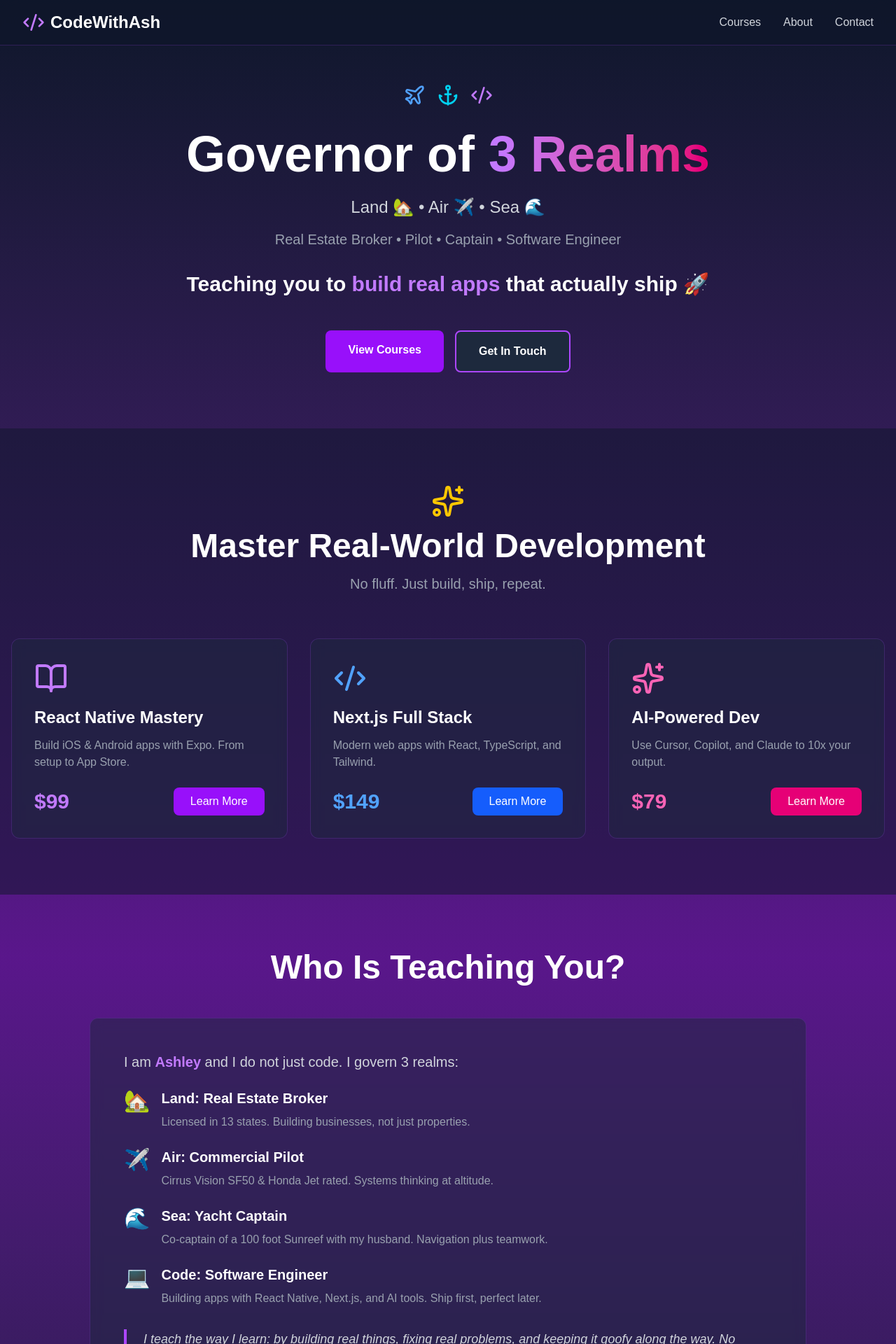
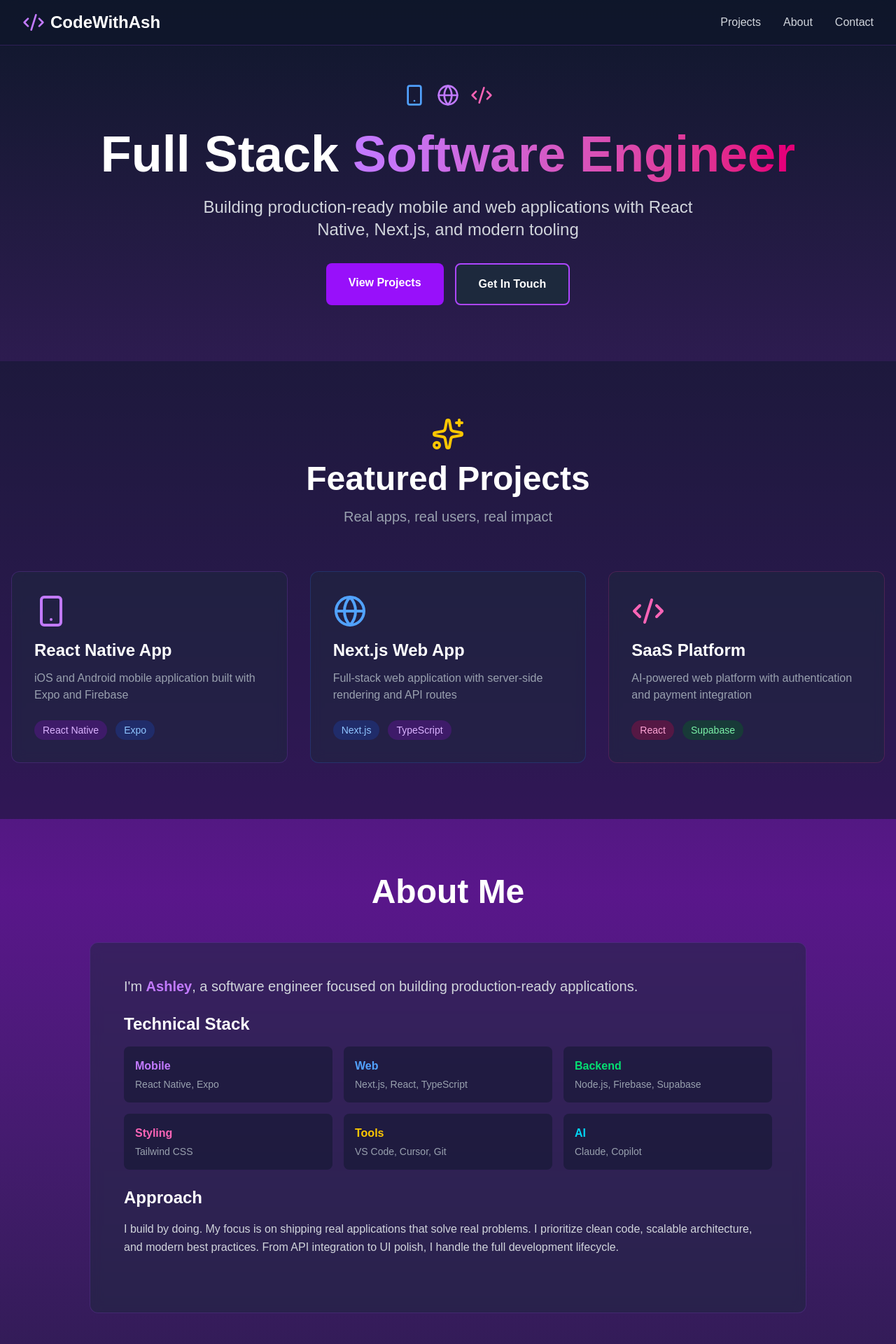
Before and after one commit to codewithash-dev/codewithash, a Next.js app: page / in a window 1280 px wide. Shown: the top 1920 px of the page at 70% size. Built offline with nearby package versions, Linux system fonts and the light colour scheme.

Commit message:
Update to professional dev portfolio

```diff
--- a/app/page.tsx
+++ b/app/page.tsx
@@ -1,5 +1,5 @@
 import Link from 'next/link'
-import { Code2, Plane, Anchor, BookOpen, Sparkles, Mail } from 'lucide-react'
+import { Code2, Smartphone, Globe, Sparkles, Mail, Github, Linkedin } from 'lucide-react'
 
 export default function Home() {
   return (
@@ -12,7 +12,7 @@ export default function Home() {
               <span className="text-2xl font-bold text-white">CodeWithAsh</span>
             </div>
             <div className="hidden md:flex gap-8">
-              <Link href="#courses" className="text-gray-300 hover:text-purple-400 transition">Courses</Link>
+              <Link href="#projects" className="text-gray-300 hover:text-purple-400 transition">Projects</Link>
               <Link href="#about" className="text-gray-300 hover:text-purple-400 transition">About</Link>
               <Link href="#contact" className="text-gray-300 hover:text-purple-400 transition">Contact</Link>
             </div>
@@ -23,30 +23,22 @@ export default function Home() {
       <section className="pt-32 pb-20 px-4">
         <div className="max-w-7xl mx-auto text-center">
           <div className="flex justify-center gap-4 mb-6">
-            <Plane className="w-8 h-8 text-blue-400 animate-bounce" />
-            <Anchor className="w-8 h-8 text-cyan-400 animate-bounce" />
-            <Code2 className="w-8 h-8 text-purple-400 animate-bounce" />
+            <Smartphone className="w-8 h-8 text-blue-400 animate-bounce" />
+            <Globe className="w-8 h-8 text-purple-400 animate-bounce delay-100" />
+            <Code2 className="w-8 h-8 text-pink-400 animate-bounce delay-200" />
           </div>
 
           <h1 className="text-5xl md:text-7xl font-bold text-white mb-6">
-            Governor of <span className="text-transparent bg-clip-text bg-gradient-to-r from-purple-400 to-pink-600">3 Realms</span>
+            Full Stack <span className="text-transparent bg-clip-text bg-gradient-to-r from-purple-400 to-pink-600">Software Engineer</span>
           </h1>
 
-          <p className="text-xl md:text-2xl text-gray-300 mb-4">
-            Land 🏡 • Air ✈️ • Sea 🌊
-          </p>
-
-          <p className="text-lg md:text-xl text-gray-400 mb-8 max-w-3xl mx-auto">
-            Real Estate Broker • Pilot • Captain • Software Engineer
-          </p>
-
-          <p className="text-2xl md:text-3xl font-semibold text-white mb-12">
-            Teaching you to <span className="text-purple-400">build real apps</span> that actually ship 🚀
+          <p className="text-xl md:text-2xl text-gray-300 mb-8 max-w-3xl mx-auto">
+            Building production-ready mobile and web applications with React Native, Next.js, and modern tooling
           </p>
 
           <div className="flex flex-col sm:flex-row gap-4 justify-center">
-            <Link href="#courses" className="px-8 py-4 bg-purple-600 hover:bg-purple-700 text-white font-semibold rounded-lg transition transform hover:scale-105">
-              View Courses
+            <Link href="#projects" className="px-8 py-4 bg-purple-600 hover:bg-purple-700 text-white font-semibold rounded-lg transition transform hover:scale-105">
+              View Projects
             </Link>
             <Link href="#contact" className="px-8 py-4 bg-slate-800 hover:bg-slate-700 text-white font-semibold rounded-lg border-2 border-purple-500 transition transform hover:scale-105">
               Get In Touch
@@ -55,42 +47,42 @@ export default function Home() {
         </div>
       </section>
 
-      <section id="courses" className="py-20 px-4 bg-slate-900/50">
+      <section id="projects" className="py-20 px-4 bg-slate-900/50">
         <div className="max-w-7xl mx-auto">
           <div className="text-center mb-16">
             <Sparkles className="w-12 h-12 text-yellow-400 mx-auto mb-4" />
-            <h2 className="text-4xl md:text-5xl font-bold text-white mb-4">Master Real-World Development</h2>
-            <p className="text-xl text-gray-400">No fluff. Just build, ship, repeat.</p>
+            <h2 className="text-4xl md:text-5xl font-bold text-white mb-4">Featured Projects</h2>
+            <p className="text-xl text-gray-400">Real apps, real users, real impact</p>
           </div>
 
           <div className="grid md:grid-cols-2 lg:grid-cols-3 gap-8">
             <div className="bg-slate-800/50 backdrop-blur-sm border border-purple-500/20 rounded-xl p-8 hover:border-purple-500/50 transition transform hover:scale-105">
-              <BookOpen className="w-12 h-12 text-purple-400 mb-4" />
-              <h3 className="text-2xl font-bold text-white mb-3">React Native Mastery</h3>
-              <p className="text-gray-400 mb-6">Build iOS & Android apps with Expo. From setup to App Store.</p>
-              <div className="flex items-center justify-between">
-                <span className="text-3xl font-bold text-purple-400">$99</span>
-                <button className="px-6 py-2 bg-purple-600 hover:bg-purple-700 text-white rounded-lg transition">Learn More</button>
+              <Smartphone className="w-12 h-12 text-purple-400 mb-4" />
+              <h3 className="text-2xl font-bold text-white mb-3">React Native App</h3>
+              <p className="text-gray-400 mb-6">iOS and Android mobile application built with Expo and Firebase</p>
+              <div className="flex gap-3">
+                <span className="px-3 py-1 bg-purple-900/50 text-purple-300 text-sm rounded-full">React Native</span>
+                <span className="px-3 py-1 bg-blue-900/50 text-blue-300 text-sm rounded-full">Expo</span>
               </div>
             </div>
 
-            <div className="bg-slate-800/50 backdrop-blur-sm border border-purple-500/20 rounded-xl p-8 hover:border-purple-500/50 transition transform hover:scale-105">
-              <Code2 className="w-12 h-12 text-blue-400 mb-4" />
-              <h3 className="text-2xl font-bold text-white mb-3">Next.js Full Stack</h3>
-              <p className="text-gray-400 mb-6">Modern web apps with React, TypeScript, and Tailwind.</p>
-              <div className="flex items-center justify-between">
-                <span className="text-3xl font-bold text-blue-400">$149</span>
-                <button className="px-6 py-2 bg-blue-600 hover:bg-blue-700 text-white rounded-lg transition">Learn More</button>
+            <div className="bg-slate-800/50 backdrop-blur-sm border border-blue-500/20 rounded-xl p-8 hover:border-blue-500/50 transition transform hover:scale-105">
+              <Globe className="w-12 h-12 text-blue-400 mb-4" />
+              <h3 className="text-2xl font-bold text-white mb-3">Next.js Web App</h3>
+              <p className="text-gray-400 mb-6">Full-stack web application with server-side rendering and API routes</p>
+              <div className="flex gap-3">
+                <span className="px-3 py-1 bg-blue-900/50 text-blue-300 text-sm rounded-full">Next.js</span>
+                <span className="px-3 py-1 bg-purple-900/50 text-purple-300 text-sm rounded-full">TypeScript</span>
               </div>
             </div>
 
-            <div className="bg-slate-800/50 backdrop-blur-sm border border-purple-500/20 rounded-xl p-8 hover:border-purple-500/50 transition transform hover:scale-105">
-              <Sparkles className="w-12 h-12 text-pink-400 mb-4" />
-              <h3 className="text-2xl font-bold text-white mb-3">AI-Powered Dev</h3>
-              <p className="text-gray-400 mb-6">Use Cursor, Copilot, and Claude to 10x your output.</p>
-              <div className="flex items-center justify-between">
-                <span className="text-3xl font-bold text-pink-400">$79</span>
-                <button className="px-6 py-2 bg-pink-600 hover:bg-pink-700 text-white rounded-lg transition">Learn More</button>
+            <div className="bg-slate-800/50 backdrop-blur-sm border border-pink-500/20 rounded-xl p-8 hover:border-pink-500/50 transition transform hover:scale-105">
+              <Code2 className="w-12 h-12 text-pink-400 mb-4" />
+              <h3 className="text-2xl font-bold text-white mb-3">SaaS Platform</h3>
+              <p className="text-gray-400 mb-6">AI-powered web platform with authentication and payment integration</p>
+              <div className="flex gap-3">
+                <span className="px-3 py-1 bg-pink-900/50 text-pink-300 text-sm rounded-full">React</span>
+                <span className="px-3 py-1 bg-green-900/50 text-green-300 text-sm rounded-full">Supabase</span>
               </div>
             </div>
           </div>
@@ -99,50 +91,53 @@ export default function Home() {
 
       <section id="about" className="py-20 px-4">
         <div className="max-w-5xl mx-auto">
-          <h2 className="text-4xl md:text-5xl font-bold text-white text-center mb-12">Who Is Teaching You?</h2>
+          <h2 className="text-4xl md:text-5xl font-bold text-white text-center mb-12">About Me</h2>
 
           <div className="bg-slate-800/50 backdrop-blur-sm border border-purple-500/20 rounded-xl p-8 md:p-12">
             <p className="text-xl text-gray-300 mb-6">
-              I am <span className="text-purple-400 font-bold">Ashley</span> and I do not just code. I govern 3 realms:
+              I'm <span className="text-purple-400 font-bold">Ashley</span>, a software engineer focused on building production-ready applications.
             </p>
 
             <div className="space-y-6 mb-8">
-              <div className="flex gap-4">
-                <span className="text-3xl">🏡</span>
               <div>
-                  <h3 className="text-xl font-bold text-white mb-2">Land: Real Estate Broker</h3>
-                  <p className="text-gray-400">Licensed in 13 states. Building businesses, not just properties.</p>
+                <h3 className="text-2xl font-bold text-white mb-4">Technical Stack</h3>
+                <div className="grid grid-cols-2 md:grid-cols-3 gap-4">
+                  <div className="bg-slate-900/50 p-4 rounded-lg">
+                    <p className="text-purple-400 font-semibold mb-1">Mobile</p>
+                    <p className="text-gray-400 text-sm">React Native, Expo</p>
                   </div>
+                  <div className="bg-slate-900/50 p-4 rounded-lg">
+                    <p className="text-blue-400 font-semibold mb-1">Web</p>
+                    <p className="text-gray-400 text-sm">Next.js, React, TypeScript</p>
                   </div>
-
-              <div className="flex gap-4">
-                <span className="text-3xl">✈️</span>
-                <div>
-                  <h3 className="text-xl font-bold text-white mb-2">Air: Commercial Pilot</h3>
-                  <p className="text-gray-400">Cirrus Vision SF50 & Honda Jet rated. Systems thinking at altitude.</p>
+                  <div className="bg-slate-900/50 p-4 rounded-lg">
+                    <p className="text-green-400 font-semibold mb-1">Backend</p>
+                    <p className="text-gray-400 text-sm">Node.js, Firebase, Supabase</p>
                   </div>
+                  <div className="bg-slate-900/50 p-4 rounded-lg">
+                    <p className="text-pink-400 font-semibold mb-1">Styling</p>
+                    <p className="text-gray-400 text-sm">Tailwind CSS</p>
                   </div>
-
-              <div className="flex gap-4">
-                <span className="text-3xl">🌊</span>
-                <div>
-                  <h3 className="text-xl font-bold text-white mb-2">Sea: Yacht Captain</h3>
-                  <p className="text-gray-400">Co-captain of a 100 foot Sunreef with my husband. Navigation plus teamwork.</p>
+                  <div className="bg-slate-900/50 p-4 rounded-lg">
+                    <p className="text-yellow-400 font-semibold mb-1">Tools</p>
+                    <p className="text-gray-400 text-sm">VS Code, Cursor, Git</p>
                   </div>
-              </div>
-
-              <div className="flex gap-4">
-                <span className="text-3xl">💻</span>
-                <div>
-                  <h3 className="text-xl font-bold text-white mb-2">Code: Software Engineer</h3>
-                  <p className="text-gray-400">Building apps with React Native, Next.js, and AI tools. Ship first, perfect later.</p>
+                  <div className="bg-slate-900/50 p-4 rounded-lg">
+                    <p className="text-cyan-400 font-semibold mb-1">AI</p>
+                    <p className="text-gray-400 text-sm">Claude, Copilot</p>
                   </div>
                 </div>
               </div>
 
-            <p className="text-lg text-gray-300 border-l-4 border-purple-500 pl-6 italic">
-              I teach the way I learn: by building real things, fixing real problems, and keeping it goofy along the way. No theory overload just practical code that works.
+              <div>
+                <h3 className="text-2xl font-bold text-white mb-4">Approach</h3>
+                <p className="text-gray-300 leading-relaxed">
+                  I build by doing. My focus is on shipping real applications that solve real problems.
+                  I prioritize clean code, scalable architecture, and modern best practices. From API integration
+                  to UI polish, I handle the full development lifecycle.
                 </p>
+              </div>
+            </div>
           </div>
         </div>
       </section>
@@ -150,22 +145,32 @@ export default function Home() {
       <section id="contact" className="py-20 px-4 bg-slate-900/50">
         <div className="max-w-3xl mx-auto text-center">
           <Mail className="w-16 h-16 text-purple-400 mx-auto mb-6" />
-          <h2 className="text-4xl md:text-5xl font-bold text-white mb-6">Let Us Connect</h2>
-          <p className="text-xl text-gray-400 mb-8">Questions? Course ideas? Just want to say hi?</p>
+          <h2 className="text-4xl md:text-5xl font-bold text-white mb-6">Let's Work Together</h2>
+          <p className="text-xl text-gray-400 mb-8">
+            Available for freelance projects and collaboration
+          </p>
 
-          <a href="mailto:ashley@codewithash.com" className="inline-block px-10 py-4 bg-purple-600 hover:bg-purple-700 text-white text-xl font-semibold rounded-lg transition transform hover:scale-105">
+          <a
+            href="mailto:ashley@codewithash.com"
+            className="inline-block px-10 py-4 bg-purple-600 hover:bg-purple-700 text-white text-xl font-semibold rounded-lg transition transform hover:scale-105 mb-8"
+          >
             ashley@codewithash.com
           </a>
 
-          <div className="mt-12 pt-12 border-t border-slate-700">
-            <p className="text-gray-500">Servant of YAHUAH • Honoring the Shabbat</p>
+          <div className="flex justify-center gap-6">
+            <a href="https://github.com/codewithash-dev" target="_blank" rel="noopener noreferrer" className="text-gray-400 hover:text-purple-400 transition">
+              <Github className="w-8 h-8" />
+            </a>
+            <a href="https://linkedin.com/in/yourprofile" target="_blank" rel="noopener noreferrer" className="text-gray-400 hover:text-purple-400 transition">
+              <Linkedin className="w-8 h-8" />
+            </a>
           </div>
         </div>
       </section>
 
       <footer className="py-8 px-4 border-t border-slate-800">
         <div className="max-w-7xl mx-auto text-center text-gray-500">
-          <p>© 2025 CodeWithAsh. Built with Next.js</p>
+          <p>© 2025 Ashley Henderson. All rights reserved.</p>
         </div>
       </footer>
     </div>
```
Lines whose indentation alone changed are shown as unchanged.
